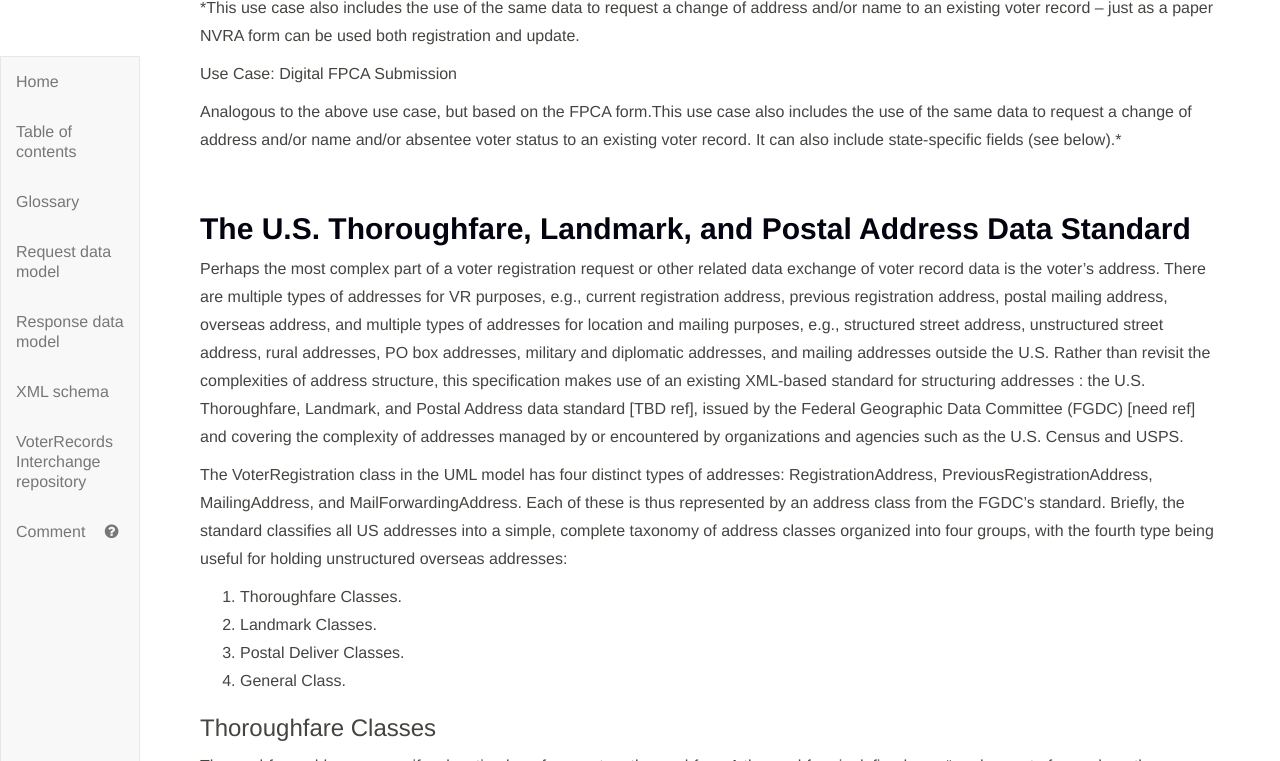
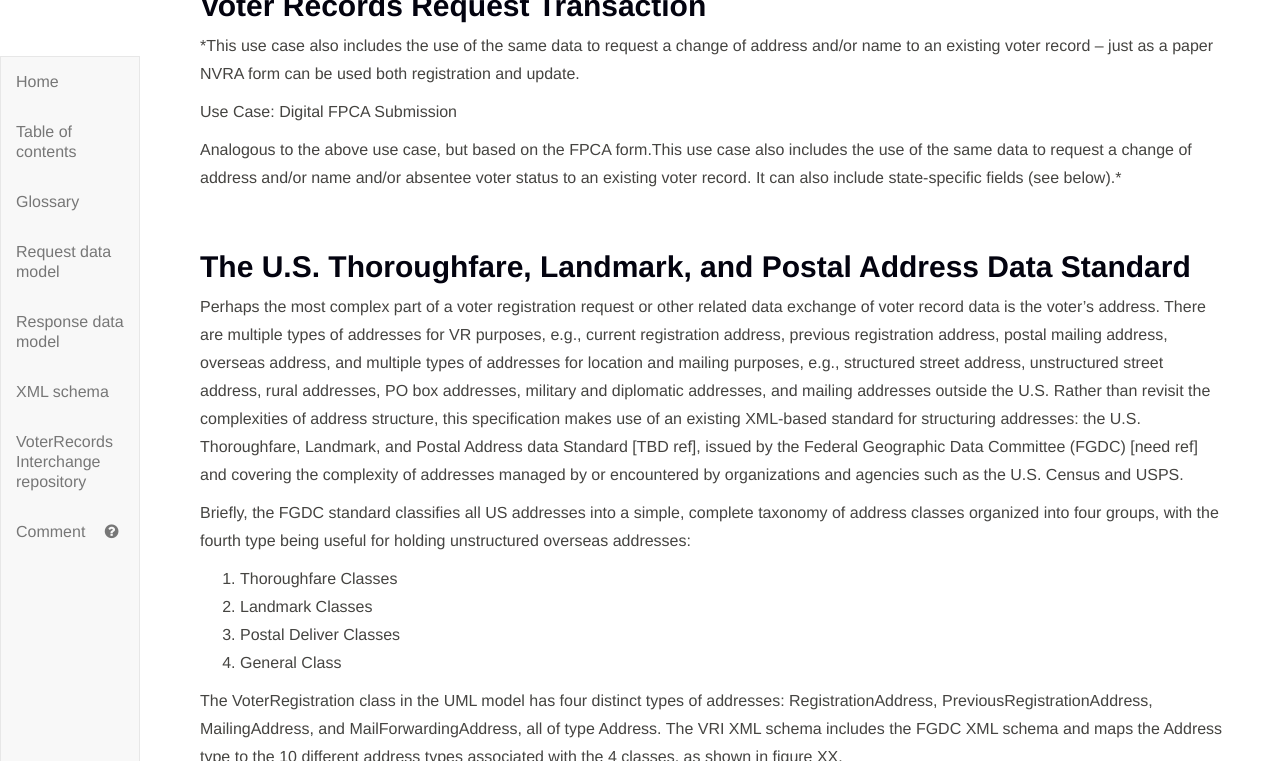
Before and after one commit to usnistgov/VoterRecordsInterchange, a Jekyll site: the page built from index.md, in a window 1280 px wide and 1400 px high, scrolled down 8222 px. Shown: the top 761 px of the window. Built offline with Jekyll 4.4.1, drawn with Linux system fonts in a browser that asks for light colours; our own code applies the rules of GitHub Pages for plain Markdown files; some of the changed text lies outside the part shown; grey boxes are pictures that could not be loaded.

Commit message:
new text

```diff
--- a/index.md
+++ b/index.md
@@ -49,7 +49,7 @@
 		- [Thoroughfare Classes](#thoroughfare-classes)
 		- [Landmark Classes](#landmark-classes)
 		- [Postal Delivery Classes](#postal-delivery-classes)
-	- [General Class](#general-class)
+		- [General Class](#general-class)
 	- [XML Usage examples](#xml-usage-examples)
 - [Voter Records Interchange XML Schema](#voter-records-interchange-xml-schema)
 	- [Schema Stylistic Conventions](#schema-stylistic-conventions)
@@ -234,6 +234,9 @@ Accordingly, the UML data model built for the digital OVR submission use case in
 
 ## Voter Records Request Transaction
 
+Need to describe data model elements and show zoomed data model.
+
+
 <br>
 
 ## Voter Records Request Transaction
@@ -248,14 +251,26 @@ Analogous to the above use case, but based on the FPCA form.This use case also i
 <br>
 
 ## The U.S. Thoroughfare, Landmark, and Postal Address Data Standard
-Perhaps the most complex part of a voter registration request or other related data exchange of voter record data is the voter's address. There are multiple types of addresses for VR purposes, e.g., current registration address, previous registration address, postal mailing address, overseas address, and multiple types of addresses for location and mailing purposes, e.g., structured street address, unstructured street address, rural addresses, PO box addresses, military and diplomatic addresses, and mailing addresses outside the U.S.  Rather than revisit the complexities of address structure, this specification makes use of an existing XML-based standard for structuring addresses : the U.S. Thoroughfare, Landmark, and Postal Address data standard [TBD ref], issued by the Federal Geographic Data Committee (FGDC) [need ref] and covering the complexity of addresses managed by or encountered by organizations and agencies such as the U.S. Census and USPS.
-
-The VoterRegistration class in the UML model has four distinct types of addresses: RegistrationAddress, PreviousRegistrationAddress, MailingAddress, and MailForwardingAddress. Each of these is thus represented by an address class from the FGDC's standard.  Briefly, the standard classifies all US addresses into a simple, complete taxonomy of address classes organized into four groups, with the fourth type being useful for holding unstructured overseas addresses:
-
-1. Thoroughfare Classes.
-2. Landmark Classes.
-3. Postal Deliver Classes.
-4. General Class.
+Perhaps the most complex part of a voter registration request or other related data exchange of voter record data is the voter's address. There are multiple types of addresses for VR purposes, e.g., current registration address, previous registration address, postal mailing address, overseas address, and multiple types of addresses for location and mailing purposes, e.g., structured street address, unstructured street address, rural addresses, PO box addresses, military and diplomatic addresses, and mailing addresses outside the U.S.  Rather than revisit the complexities of address structure, this specification makes use of an existing XML-based standard for structuring addresses: the U.S. Thoroughfare, Landmark, and Postal Address data Standard [TBD ref], issued by the Federal Geographic Data Committee (FGDC) [need ref] and covering the complexity of addresses managed by or encountered by organizations and agencies such as the U.S. Census and USPS.
+
+Briefly, the FGDC standard classifies all US addresses into a simple, complete taxonomy of address classes organized into four groups, with the fourth type being useful for holding unstructured overseas addresses:
+
+1. Thoroughfare Classes
+2. Landmark Classes
+3. Postal Deliver Classes
+4. General Class
+
+The VoterRegistration class in the UML model has four distinct types of addresses: RegistrationAddress, PreviousRegistrationAddress, MailingAddress, and MailForwardingAddress, all of type Address. The VRI XML schema includes the FGDC XML schema and maps the Address type to the 10 different address types associated with the 4 classes, as shown in figure XX.
+
+<div class="text-center" markdown="1">
+<img src="Figures/addrxsd" height="600"/>
+
+**Figure 3 - Interface to FGDC Address Types schema**
+</div>
+
+The following sections contain brief overviews of each of the address classes and types.
+
+<br>
 
 ### Thoroughfare Classes
 Thoroughfare addresses specify a location by reference to a thoroughfare. A thoroughfare is defined as a "road or part of a road or other access route along which a delivery point can be accessed"(UPU Publication S42-4 (sec. 5.2.9)). A thoroughfare is typically but not always a road - it may be, for example, a walkway, a railroad, or a river. The thoroughfare address classes are:
@@ -266,8 +281,11 @@ Thoroughfare addresses specify a location by reference to a thoroughfare. A thor
 - Four Number Address Range ("900-962, 901-963 Milton Street")
 - Unnumbered Thoroughfare Address ("Forest Service Road 698")
 
+Most business and residential addresses are Numbered Thoroughfare Addresses. Unnumbered Thoroughfare Addresses are used for those areas where no address numbers have been assigned and the addresses often include only the thoroughfare name.
+
+
 ### Landmark Classes
-Landmark addresses specify a location by reference to a named landmark. A landmark is a relatively permanent feature of the manmade landscape that has recognizable identity within a particular cultural context, e.g., a large statue or structure. The landmark address classes are:
+Landmark addresses specify a location by reference to a named landmark. A landmark is a relatively permanent feature of the manmade landscape that has recognizable identity within a particular cultural context, e.g., a large statue or structure such as an apartment complex. The landmark address classes are:
 
 - Landmark Address ("Statue of Liberty")
 - Community Address ("123 Urbanizacion Los Olmos")
@@ -279,14 +297,14 @@ Postal delivery addresses specify points of postal delivery that have no definit
 - USPS Postal Delivery Route ("RR 1, Box 100")
 - USPS General Delivery Office ("General Delivery")
 
-## General Class
+### General Class
 The general class provides a "catch-all" way to handle addresses that do not conform to any of the thoroughfare, landmark, or postal classes, including non-U.S. addresses. There are three types:
 
 1. The complete address as a single unparsed string of text (Voter Address = PO Box 1511, Ames, IA 50010)
 2. The complete address with place, state and zip code parsed out to a single field (Voter Address = PO Box 1511; Place State ZIP = Ames, IA 50010)
 3. The complete address with place, state and zip code parsed out to separate fields (Voter Address = PO Box 1511; Complete Place Name = Ames; State Name = IA; Zip Code = 50010)
 
-A complete overview of this standard and how to use it is beyond the scope of this specification, thus readers and developers are referred to the standard documentation [need ref].
+A complete overview of the FGDC standard and how to use it is beyond the scope of this specification, thus readers and developers are referred to the standard documentation, which contains complete descriptions and examples [need ref].
 <br>
 
 ## XML Usage examples
```
Also changed, not shown: other parts of index.md (+1 -1 lines).
